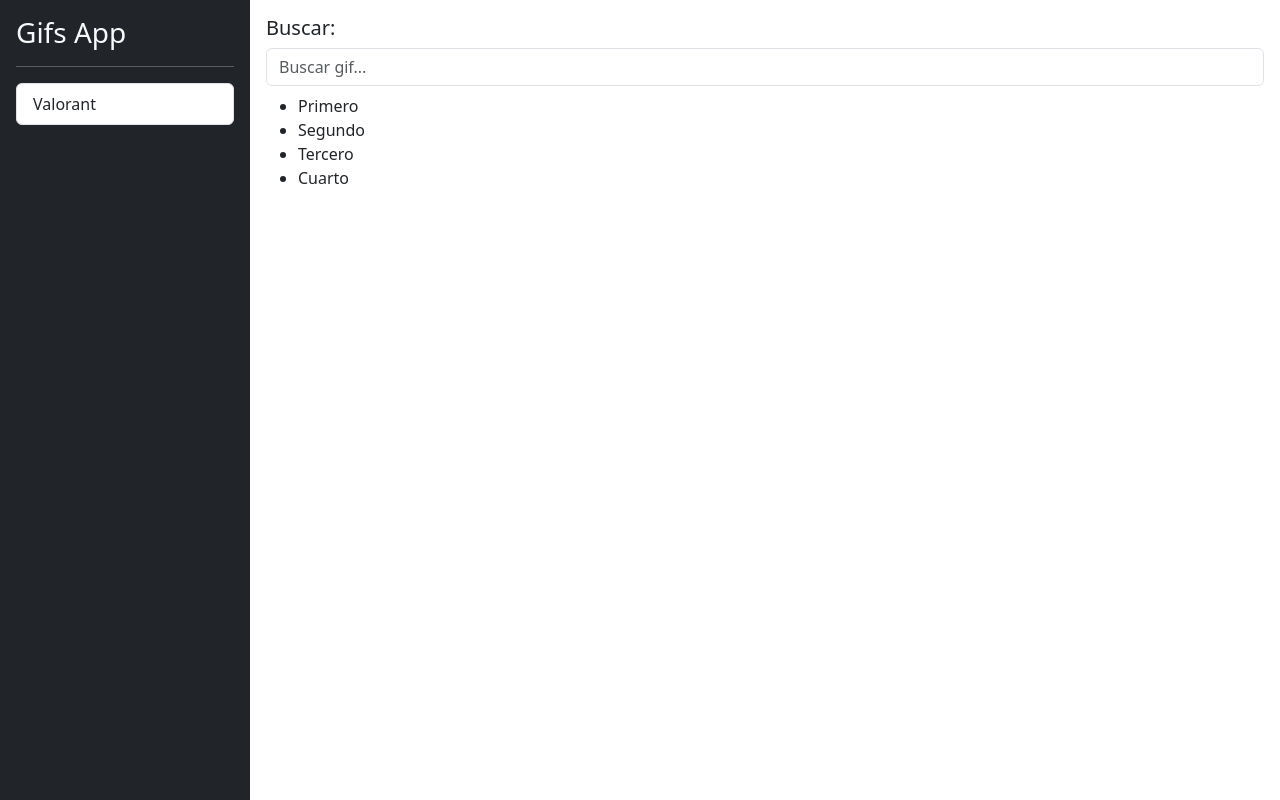
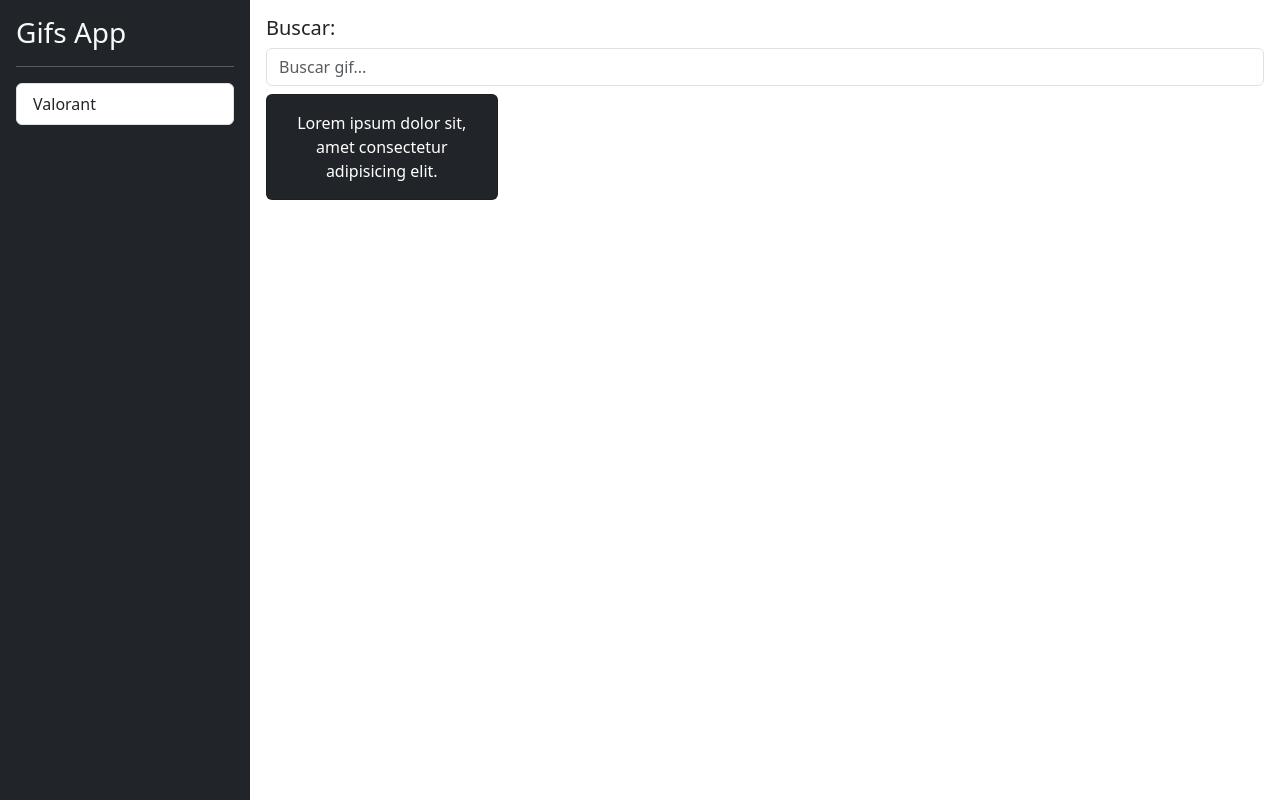
Before and after one commit to hugoy0/angular-gifs-app, an Angular app: page / in a window 1280 px wide. Built offline with nearby package versions, Linux system fonts and the light colour scheme.

Commit message:
feat: adding first card template

```diff
--- a/src/app/gifs/components/card-list/card-list.component.html
+++ b/src/app/gifs/components/card-list/card-list.component.html
@@ -1,6 +1,13 @@
-<ul>
-    <li>Primero</li>
-    <li>Segundo</li>
-    <li>Tercero</li>
-    <li>Cuarto</li>
-</ul>
+<div class="row">
+
+    <div class="col-md-3 col-sm-6">
+        <div class="card mb-2 text-center bg-dark">
+            <!-- TODO: Crear Imagen -->
+
+            <div class="card-body text-white">
+                <p class="card-text">Lorem ipsum dolor sit, amet consectetur adipisicing elit.</p>
+            </div>
+        </div>
+    </div>
+
+</div>
```
